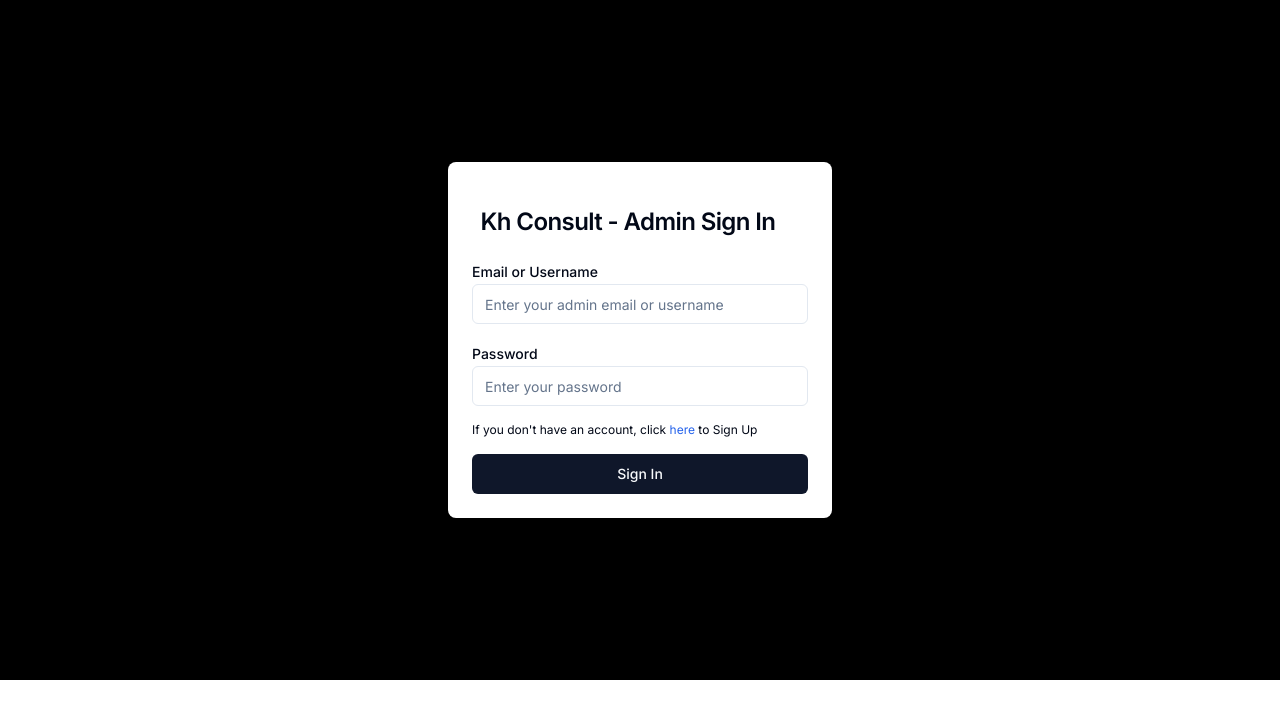
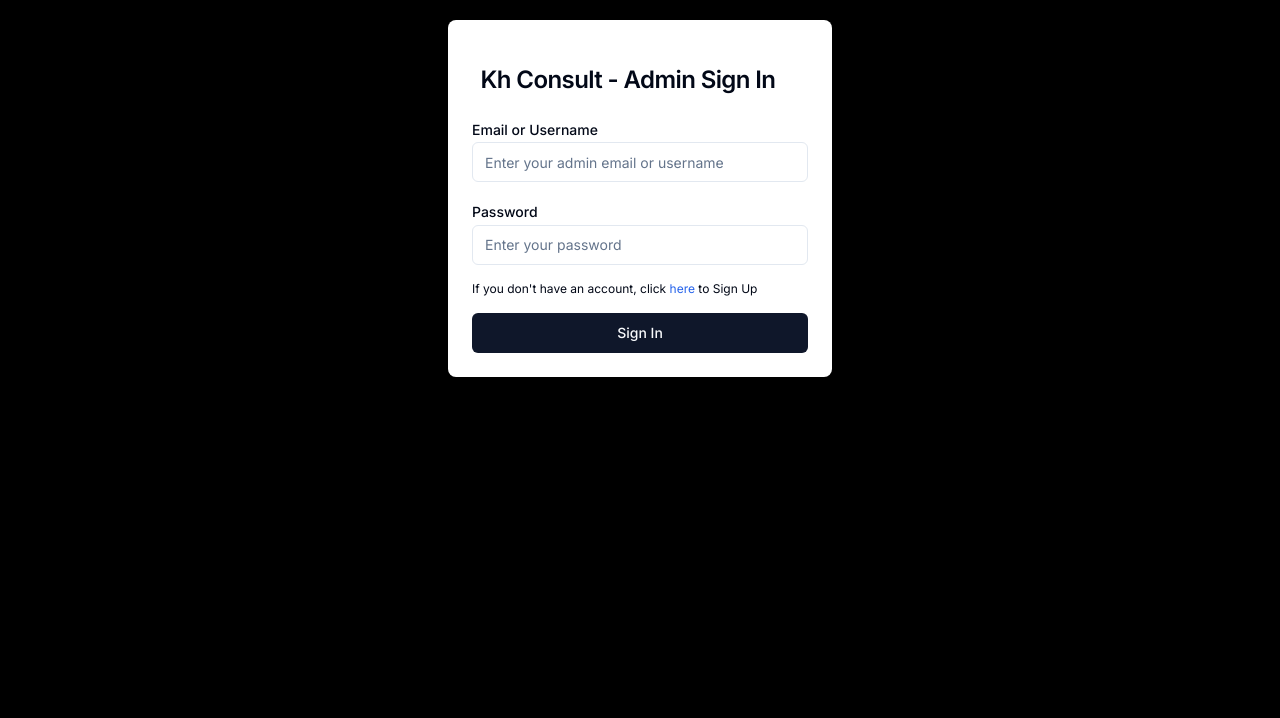
Before and after one commit to yazok8/KhConsult-Web, a Next.js app: page /admin/auth/sign-in in a window 1280 px wide. Shown: the top 718 px of the page. Built offline with nearby package versions, Linux system fonts and the light colour scheme; no server answers.

Commit message:
fix admin sign in and sign up styles

```diff
--- a/src/app/admin/(dashboard)/page.tsx
+++ b/src/app/admin/(dashboard)/page.tsx
@@ -1,17 +1,18 @@
+import Container from '@/components/Container';
 import { Card, CardContent, CardHeader, CardTitle } from '@/components/ui/card';
 import React from 'react';
 
 export default function AdminPage() {
   return (
-   <div className="admin-dashboard mt-[30%] min-h-screen">
-    <Card className='border-none px-8'>
+   <Container className="flex justify-center items-center">
+    <Card className='border-none px-8 py-0'>
       <CardHeader>
         <CardTitle>Admin Dashboard</CardTitle>
       </CardHeader>
-      <CardContent className="flex justify-center items-center">
+      <CardContent>
      <h1 className="mb-auto"> Here you can add, edit, and delete any of your web content </h1>
       </CardContent>
     </Card>
-   </div>
+   </Container>
   );
 }
--- a/src/app/admin/auth/sign-in/page.tsx
+++ b/src/app/admin/auth/sign-in/page.tsx
@@ -85,7 +85,7 @@ export default function AdminSignIn() {
   }
 
   return (
-    <div className="flex items-center justify-center min-h-[85vh] overflow-hidden p-5">
+    <div className="flex items-center justify-center overflow-hidden p-5">
       <div className="bg-white p-6 rounded-lg shadow-lg max-w-sm w-full">
         <Card className="border-none shadow-none">
           <CardHeader className="pl-0">
--- a/src/app/admin/auth/sign-up/page.tsx
+++ b/src/app/admin/auth/sign-up/page.tsx
@@ -93,7 +93,7 @@ export default function UserSignUp() {
 
 
     return (
-      <div className="flex items-center justify-center min-h-screen p-5">
+      <div className="flex items-center justify-center p-5">
         <div className="bg-white p-6 rounded-lg shadow-lg max-w-sm w-full">
           <Card className="border-none shadow-none">
           <CardHeader className="pl-0">
--- a/src/app/layout.tsx
+++ b/src/app/layout.tsx
@@ -46,7 +46,7 @@ export default function RootLayout({
           <Suspense fallback={<div>Loading...</div>}>
           <GoogleAnalytics />
           </Suspense>
-          <main className="bg-black text-white overflow-hidden">{children}</main>
+          <main className="bg-black text-white overflow-hidden min-h-screen">{children}</main>
           <Toaster
             position="top-right"
             toastOptions={{
```
